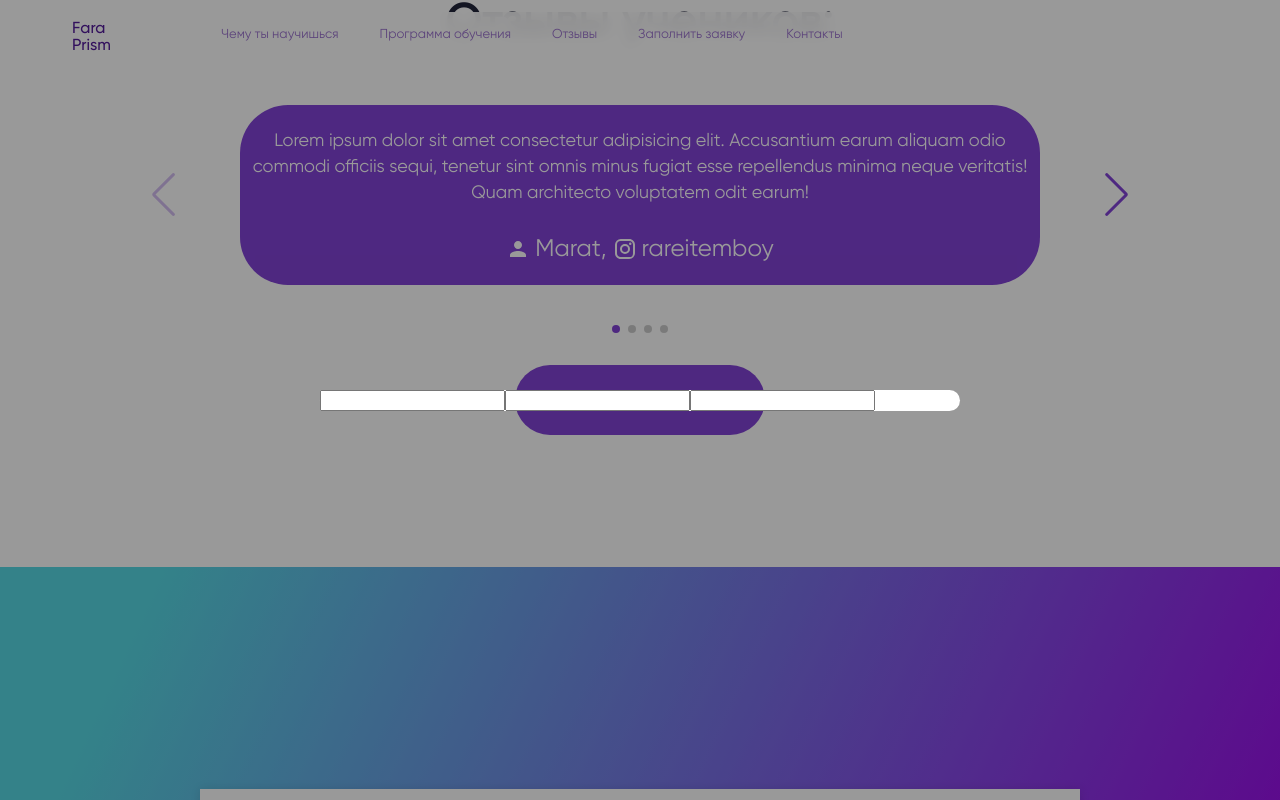
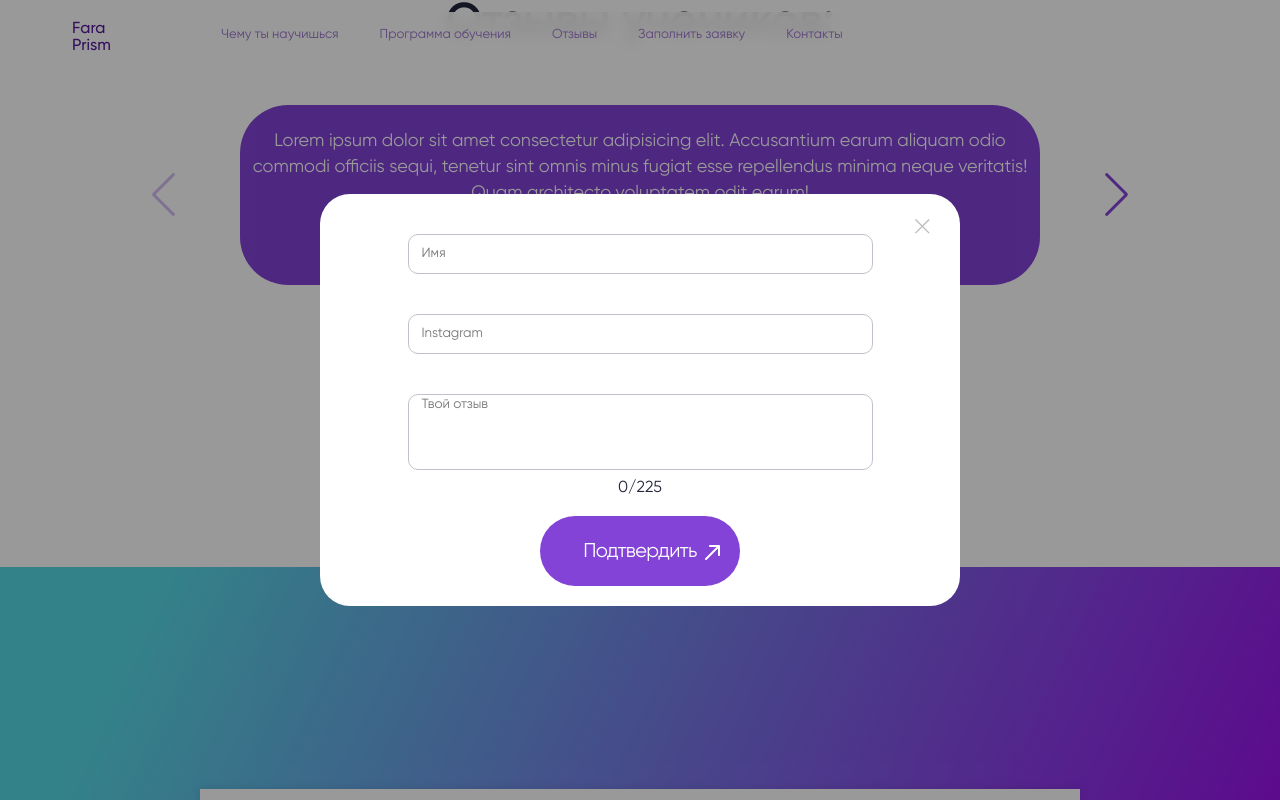
Before and after one commit to Maratoos/englishSchool, a React (Vite) app: page / in a window 1280 px wide. Both pictures are taken after a click on the button "Оставьте отзыв". Built offline with nearby package versions, Linux system fonts and the light colour scheme; no server answers.

Commit message:
add: reviewsModal

```diff
--- a/src/components/Modal/Modal.tsx
+++ b/src/components/Modal/Modal.tsx
@@ -1,5 +1,6 @@
 import React, { FC } from "react";
 import "./index.css";
+import crossMark from "../../assets/icons/crossMark.svg"
 
 interface Props {
   children: React.ReactNode;
@@ -17,6 +18,7 @@ export const Modal: FC<Props> = ({ active, setActive, children }) => {
         className={active ? "modal__content active" : "modal__content"}
         onClick={(e) => e.stopPropagation()}
       >
+        <img src={crossMark} className="modal__crossMark" onClick={() => setActive(false)} alt="" />
         {children}
       </div>
     </div>
--- a/src/components/Modal/index.css
+++ b/src/components/Modal/index.css
@@ -31,3 +31,13 @@
 .modal__content.active {
   transform: scale(1);
 }
+
+.modal__crossMark {
+  width: 15px;
+  height: 15px;
+  position: absolute;
+  right: 0;
+  top: 0;
+  margin: 25px 30px 0 0;
+  cursor: pointer;
+}
--- a/src/hooks/useColection.ts
+++ b/src/hooks/useColection.ts
@@ -8,7 +8,7 @@ export const useCollection = (collectionName: string) => {
 
     const collectionRef = collection(firestore, collectionName)
 
-    const addDocument = async (newDocument: IReview | Omit<IApplication, "id" | "createdAt">): Promise<void> => {
+    const addDocument = async (newDocument: Omit<IReview, "id" | "createdAt"> | Omit<IApplication, "id" | "createdAt">): Promise<void> => {
         try {
             await addDoc(collectionRef, { ...newDocument, createdAt: new Date(), })
         } catch (err: any) {
--- a/src/layout/Reviews/Reviews.tsx
+++ b/src/layout/Reviews/Reviews.tsx
@@ -1,4 +1,4 @@
-import { FC, useState } from "react";
+import { FC, useState, ChangeEvent, useRef } from "react";
 import { Swiper, SwiperSlide } from "swiper/react";
 import { Navigation, Pagination } from "swiper/modules";
 import "./reviews.css";
@@ -11,35 +11,32 @@ import PersonIcon from "@mui/icons-material/Person";
 import InstagramIcon from "@mui/icons-material/Instagram";
 import { Button } from "../../components/Button/Button";
 import { Modal } from "../../components/Modal/Modal";
+import { useCollection } from "../../hooks/useColection";
+import { IReview } from "../../models/models";
+import { CircularProgress } from "@mui/material";
 
-interface IReviewsItems {
-  name: string;
-  inst: string;
-  review: string;
-}
-
-const reviewsItems: Array<IReviewsItems> = [
+const reviewsItems: Array<Omit<IReview, "id" | "createdAt">> = [
   {
     name: "Marat",
-    inst: "rareitemboy",
+    instName: "rareitemboy",
     review:
       "Lorem ipsum dolor sit amet consectetur adipisicing elit. Accusantium earum aliquam odio commodi officiis sequi, tenetur sint omnis minus fugiat esse repellendus minima neque veritatis! Quam architecto voluptatem odit earum!",
   },
   {
     name: "Marat",
-    inst: "rareitemboy1",
+    instName: "rareitemboy1",
     review:
       "Lorem ipsum dolor sit amet consectetur adipisicing elit. Accusantium earum aliquam odio commodi officiis sequi, tenetur sint omnis minus fugiat esse repellendus minima neque veritatis! Quam architecto voluptatem odit earum!",
   },
   {
     name: "Marat",
-    inst: "rareitemboy2",
+    instName: "rareitemboy2",
     review:
       "Lorem ipsum dolor sit amet consectetur adipisicing elit. Accusantium earum aliquam odio commodi officiis sequi, tenetur sint omnis minus fugiat esse repellendus minima neque veritatis! Quam architecto voluptatem odit earum!",
   },
   {
     name: "Marat",
-    inst: "rareitemboy3",
+    instName: "rareitemboy3",
     review:
       "Lorem ipsum dolor sit amet consectetur adipisicing elit. Accusantium earum aliquam odio commodi officiis sequi, tenetur sint omnis minus fugiat esse repellendus minima neque veritatis! Quam architecto voluptatem odit earum!",
   },
@@ -47,7 +44,38 @@ const reviewsItems: Array<IReviewsItems> = [
 
 export const Reviews: FC = () => {
   const [modalActive, setModalActive] = useState<boolean>(false);
-  //225 символов
+  const [isLoading, setIsLoading] = useState<boolean>(false);
+  const [lettersCounter, setLettersCounter] = useState<number>(0);
+  const [modalInfo, setModalInfo] = useState<Omit<IReview, "id" | "createdAt">>(
+    {
+      name: "",
+      instName: "",
+      review: "",
+    }
+  );
+  const formRef = useRef<HTMLFormElement | null>(null);
+  const { addDocument } = useCollection("recievedReviews");
+
+  const handleChange = (
+    event: ChangeEvent<HTMLInputElement | HTMLTextAreaElement>
+  ) => {
+    setModalInfo((prev) => ({
+      ...prev,
+      [event.target.name]: event.target.value,
+    }));
+  };
+
+  const handleSubmit = async (e: React.FormEvent<HTMLFormElement>) => {
+    e.preventDefault();
+    setIsLoading(true);
+    await addDocument(modalInfo);
+    formRef.current?.reset();
+    setIsLoading(false);
+    setTimeout(() => {
+      setModalActive(false);
+    }, 2000);
+  };
+
   return (
     <>
       <section id="reviews" className="reviews">
@@ -63,7 +91,7 @@ export const Reviews: FC = () => {
           >
             {reviewsItems.map((review) => (
               <SwiperSlide
-                key={review.inst}
+                key={review.instName}
                 className="reviews__mainSwiper-item"
               >
                 <div className="item__container">
@@ -77,7 +105,7 @@ export const Reviews: FC = () => {
                       <InstagramIcon
                         sx={{ margin: "0 5px -5px 0", color: "#FFFFFF" }}
                       />
-                      <span className="item__inst">{review.inst}</span>
+                      <span className="item__inst">{review.instName}</span>
                     </div>
                   </div>
                 </div>
@@ -94,9 +122,49 @@ export const Reviews: FC = () => {
         />
       </section>
       <Modal active={modalActive} setActive={setModalActive}>
-      <input type="text" />
-      <input type="text" />
-      <input type="text" />
+        <form ref={formRef} onSubmit={handleSubmit} className="reviewForm">
+          <input
+            required
+            type="text"
+            className="reviewInput"
+            placeholder="Имя"
+            onChange={handleChange}
+            autoComplete="Name"
+            name="name"
+          />
+          <input
+            required
+            type="text"
+            className="reviewInput"
+            placeholder="Instagram"
+            onChange={handleChange}
+            autoComplete="instagram"
+            name="instName"
+          />
+          <textarea
+            required
+            id="textArea"
+            className="reviewInput"
+            placeholder="Твой отзыв"
+            onChange={(e) => {
+              handleChange(e);
+              setLettersCounter(e.target.value.length);
+            }}
+            name="review"
+            maxLength={225}
+          ></textarea>
+          <p className="counter">{`${lettersCounter}/225`}</p>
+          <div style={{ display: "flex", alignItems: "center" }}>
+            <Button
+              margin="20px 0"
+              width="200px"
+              type="submit"
+              text="Подтвердить"
+              backgroundColor="#8243d6"
+            />
+            {isLoading && <CircularProgress size={60} sx={{ marginLeft: 4 }} />}
+          </div>
+        </form>
       </Modal>
     </>
   );
--- a/src/layout/Reviews/reviews.css
+++ b/src/layout/Reviews/reviews.css
@@ -64,5 +64,39 @@
 
 .item__name,
 .item__inst {
-    font-size: 24px;
+  font-size: 24px;
 }
+
+.reviewForm {
+  display: flex;
+  flex-direction: column;
+  justify-content: center;
+  align-items: center;
+}
+
+.reviewInput {
+  width: 70%;
+  height: 36px;
+  border-radius: 10px;
+  border: 1px solid #c1c1cb;
+  font-family: Gilroy;
+  outline: none;
+  padding-left: 13px;
+  margin-top: 40px;
+  resize: none;
+}
+
+.reviewInput:nth-child(3) {
+  height: 70px;
+}
+
+.counter {
+  margin-top: 10px;
+  color: #22253b;
+  text-align: center;
+  font-family: Gilroy;
+  font-size: 16px;
+  font-style: normal;
+  font-weight: 400;
+  line-height: 104.4%;
+}
--- a/src/models/models.ts
+++ b/src/models/models.ts
@@ -15,4 +15,5 @@ export interface IReview {
     instName: string;
     review: string;
     id?: string
+    createdAt: Timestamp
 }
```
Also changed, not shown: src/assets/icons/crossMark.svg (added).
